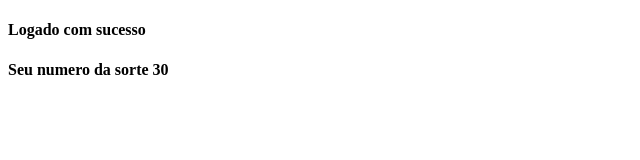
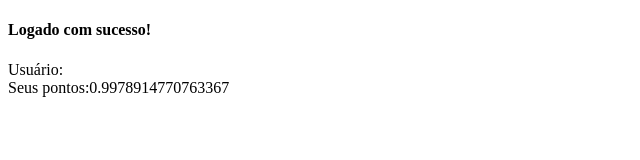
Before and after one commit to CleitsonLima/ambientacaoWindowsForms, a plain HTML site: page web/sucesso.html in a window 1280 px wide. Shown: the whole page, without its empty margins (0-640 px from the left). Drawn offline with Linux system fonts and the light colour scheme.

Commit message:
upgrade web

```diff
--- a/web/gerapontos.js
+++ b/web/gerapontos.js
@@ -1,4 +1,12 @@
-function numRandom(){
+function numRandom() {
+    /*
     var num = 100
     return Math.floor(Math.random()* num);
+    */
+    var random = Math.random();
+    document.getElementById("pontos").innerHTML = random;
+
+    var login = window.sessionStorage.getItem('login');
+    document.getElementById("login").innerHTML = login;
+
 }
--- a/web/style.css
+++ b/web/style.css
@@ -10,8 +10,7 @@ body {
     display: flex;
     flex-direction: row;
     justify-content: center;
-    align-items: center
-
+    align-items: center;
 }
 
 .box {
--- a/web/sucesso.html
+++ b/web/sucesso.html
@@ -9,11 +9,23 @@
     <script type="text/javascript" src="gerapontos.js"> </script>
 </head>
 
-<body>
+<!-- opção do professor -->
+
+<body onload="numRandom()">
+    <h4>Logado com sucesso!</h4>
+    Usuário: <label id="login"></label> <br>
+    Seus pontos:<label id="pontos"></label>
+    <script src="gerapontos.js"></script>
+
+    <!--
+        outra opção
     <h4>Logado com sucesso</h4>
 
     <script>document.write("<h4>Seu numero da sorte " + numRandom())+"</h4>"</script>
+     -->
+
     <!--
+        outra opção
     <script>
 
         document.body.innerHTML = "<h4>Cadastrado com sucesso</h4>" + "<h4>Numero da sorte </h4>" + numRandom();
--- a/web/validar.js
+++ b/web/validar.js
@@ -12,7 +12,7 @@ function validar() {
     senha = document.getElementById("senha").value;
 
     if (login === 'senai' || senha === '123') {
-        window.sessionStorage.setItem('login',login);
+        window.sessionStorage.setItem('login', login);
         return true;
     }
     else if (login === '' || senha === '') {
```
Also changed, not shown: web/index.html (+3 -0 lines).
